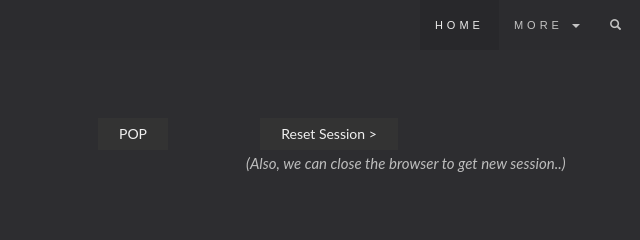
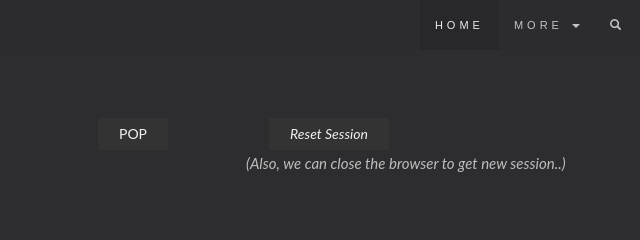
Before and after one commit to esHack/Stack, a website: page public/index.html in a window 1280 px wide. Shown: the top 240 px of the page, 640-1280 px from the left. Drawn offline with nearby package versions, Linux system fonts and the light colour scheme; no server answers.

Commit message:
Add files via upload

```diff
--- a/public/index.html
+++ b/public/index.html
@@ -87,7 +87,7 @@
 
 
      <div class="col-sm-2">
-       <button class="btn" data-toggle="modal" ng-click="reset();">Reset Session > </button>
+       <button class="btn" data-toggle="modal" ng-click="reset();"><i>Reset Session</i> </button>
        <span id="text-span"><i>(Also, we can close the browser to get new session..)</i></span>
      </div>
 
```
